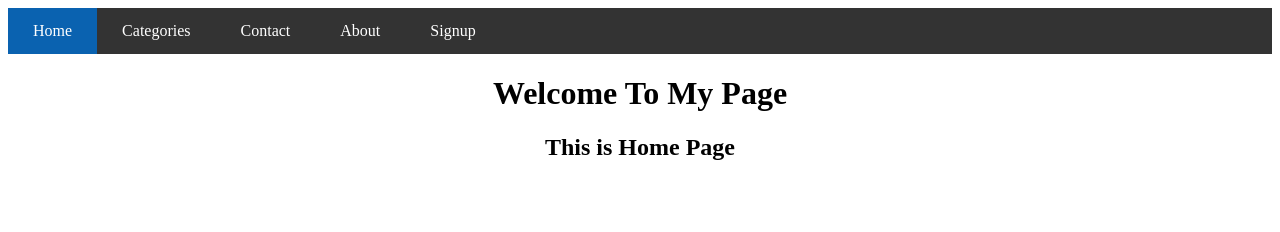
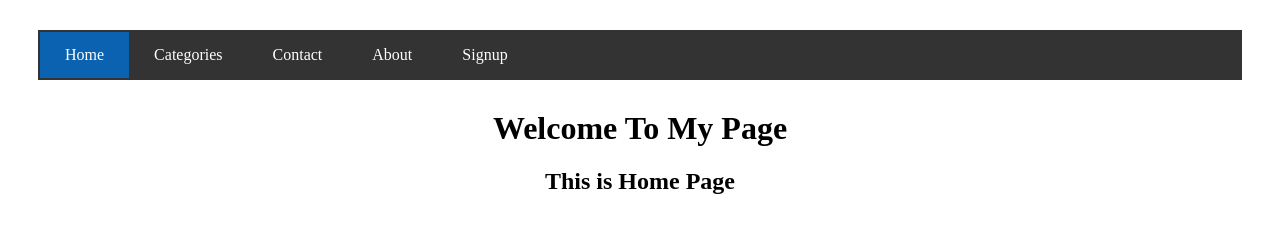
Before and after one commit to Iamvijay17/Navigation-bar, a plain HTML site: page index.html in a window 1280 px wide. Drawn offline with Linux system fonts and the light colour scheme.

Commit message:
Add some line

```diff
--- a/style.css
+++ b/style.css
@@ -21,8 +21,8 @@ li a:hover {
 
 ul {
     list-style-type: none;
-    margin: 0px;;
-    padding: 0;
+    margin:30px;;
+    padding: 2px;
     overflow: hidden;
     background-color: #333;
   }
```
